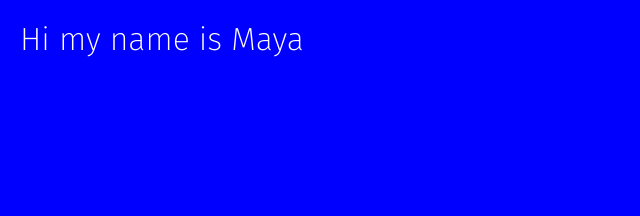
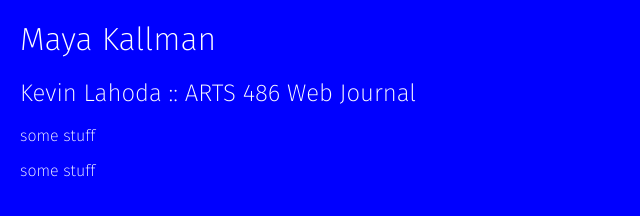
Before and after one commit to Binghamton-University-Design/web-journal-mayakallman, a plain HTML site: page index.html in a window 1280 px wide. Shown: the whole page, without its empty margins (0-640 px from the left). Drawn offline with nearby package versions, Linux system fonts and the light colour scheme.

Commit message:
Update index.html

```diff
--- a/index.html
+++ b/index.html
@@ -1,19 +1,36 @@
-<!-- HTML -->
-
 <!DOCTYPE html>
 <html>
+
 	<head>
-		<script src="https://cdnjs.cloudflare.com/ajax/libs/jquery/3.4.1/jquery.min.js" integrity="sha256-CSXorXvZcTkaix6Yvo6HppcZGetbYMGWSFlBw8HfCJo=" crossorigin="anonymous"></script>
+		<title>Maya Kallman :: ARTS 486 Web Journal</title>
+
+		<script src="https://cdnjs.cloudflare.com/ajax/libs/jquery/3.5.1/jquery.min.js" integrity="sha512-bLT0Qm9VnAYZDflyKcBaQ2gg0hSYNQrJ8RilYldYQ1FxQYoCLtUjuuRuZo+fjqhx/qtq/1itJ0C2ejDxltZVFg==" crossorigin="anonymous"></script>
 		<script src="js/main.js"></script>
+
 		<link rel="stylesheet" type="text/css" href="css/normalize.css">
 		<link rel="stylesheet" type="text/css" href="css/grid.css">
 		<link rel="stylesheet" type="text/css" href="css/style.css">
+
+		<meta name="description" content="This is my web journal.">
+		<meta name="author" content="Maya Kallman">
+		<meta name="viewport" content="width=device-width, initial-scale=1.0">
+
+		<link rel="icon" type="image/png" href="http://example.com/myicon.png">
+
 		<link rel="preconnect" href="https://fonts.gstatic.com">
 		<link href="https://fonts.googleapis.com/css2?family=Fira+Sans:ital,wght@0,200;1,100&family=Newsreader:wght@200&display=swap" rel="stylesheet">
+
+
+
 	</head>
 
 	<body>
-		<h1>Hi my name is Maya</h1>
+
+		<h1>Maya Kallman</h1>
+		<h2>Kevin Lahoda :: ARTS 486 Web Journal</h2>
+		<p>some stuff</p>
+		<p>some stuff</p>
+
 	</body>
 
 </html>
```
